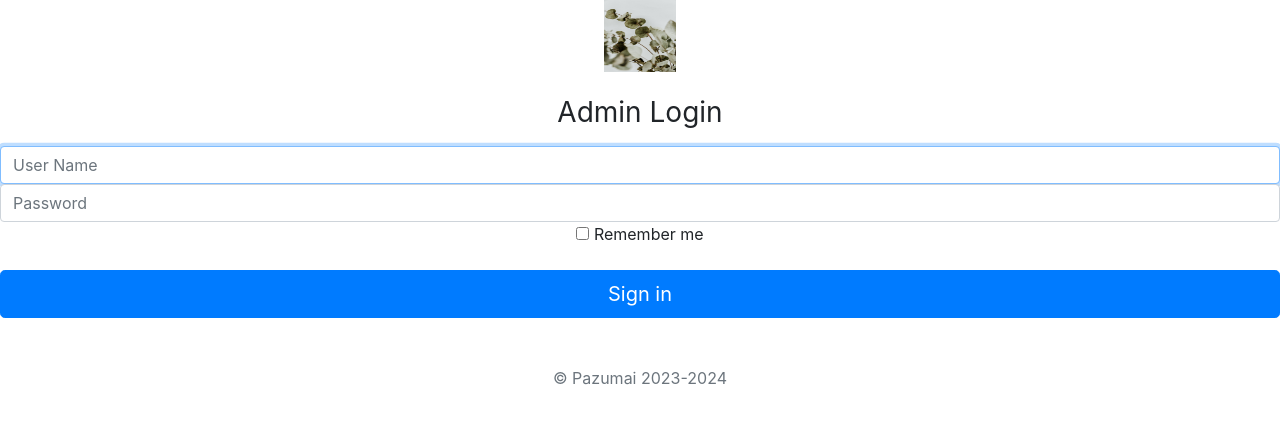
After one commit to RiyaMittal/pazumai_webapp, a Flask app: page /dashboard in a window 1280 px wide. The commit adds this page. Shown: the top 424 px of the page. Run offline with Flask 3, Linux system fonts and the light colour scheme; parts of the project's set-up code (start-up, migrations or seed data) failed here and were passed over; some libraries are stand-ins or nearby versions.

Commit message:
adding login logout functionality

```diff
--- a/config.json
+++ b/config.json
@@ -9,7 +9,10 @@
     "yt_url": "https://www.youtube.com/pazumai_app",
     "ig_url": "https://www.instagram.com/pazumai_app",
     "app_name": "Pazumai",
-    "gmail-user": "",
-    "gmail-password": ""
+    "gmail-user": "pazumai",
+    "gmail-password": "pazumai",
+    "admin_user": "pazumai",
+    "admin_password": "pazumai",
+    "login_image" : "\/Users\/shreyaggarwal\/PycharmProjects\/flask-app-pazumai\/pazumai_webapp\/static\/images\/leaf.jpg"
   }
 }
--- a/main.py
+++ b/main.py
@@ -1,5 +1,6 @@
-from flask import Flask, render_template, request
+from flask import Flask, render_template, request, session, redirect
 from flask_sqlalchemy import SQLAlchemy
+from werkzeug.utils import secure_filename
 import json
 from datetime import datetime
 
@@ -7,6 +8,7 @@ local_server = True
 
 app = Flask(__name__)
 
+app.secret_key = "super-secret-key"
 with open('config.json', 'r') as c:
     params = json.load(c)['params']
 
@@ -16,6 +18,7 @@ if local_server:
     app.config['SQLALCHEMY_DATABASE_URI'] = params['local_uri']  # mysql+pymysql://root:@localhost/coding_finale'
 else:
     app.config['SQLALCHEMY_DATABASE_URI'] = params['prod_uri']
+
 
 db = SQLAlchemy(app)
 
@@ -67,6 +70,28 @@ def contact():
 
     return render_template('contact.html', params=params)
 
+@app.route("/dashboard", methods=['GET', 'POST'])
+def dashboard():
+    # session.popitem()
+    if 'user' in session and session['user'] == params['admin_user']:
+
+        return render_template('dashboard.html', params=params)
+
+    if request.method == 'POST':
+        username = request.form.get('uname')
+        userpass = request.form.get('pass')
+
+        if (userpass == params['admin_user'] and userpass == params['admin_password']):
+            session['user'] = username
+
+            return render_template('dashboard.html', params=params)
+
+    return render_template('login.html', params=params)
+
+@app.route("/logout")
+def logout():
+    session.pop('user')
+    return redirect('/dashboard')
 
 
 app.run(debug=True)
--- a/templates/aboutus.html
+++ b/templates/aboutus.html
@@ -8,7 +8,7 @@
                         <div class="site-heading">
                             <h1>About Us</h1>
                             <h2>Welcome to Pazumai</h2>
-                            <p>We at Pazumai, wish to bring back those times, when people consumed all-natural and organic Oil and Diary products, free from present-day chemicals and pesticides.
+                            <   p>We at Pazumai, wish to bring back those times, when people consumed all-natural and organic Oil and Diary products, free from present-day chemicals and pesticides.
 
 In July 2022, we came up with Pazumai Organics, and opened our first store in Chennai/India.</p>
 <br>
--- /dev/null
+++ b/templates/dashboard.html
@@ -0,0 +1,3 @@
+     {% extends "layout.html" %}
+{% block body %}
+     {% endblock %}
--- a/templates/layout.html
+++ b/templates/layout.html
@@ -40,14 +40,18 @@
                         <li class="nav-item"><a class="nav-link px-lg-3 py-3 py-lg-4" href="/">Home</a></li>
                        <!--- <li class="nav-item"><a class="nav-link px-lg-3 py-3 py-lg-4" href="/about">About</a></li>--->
                        <div class="dropdown">
-                         <a aria-expanded="false"  class="btn btn-primary dropdown-toggle" data-bs-toggle="dropdown" id="dropdownMenuButton" type="button" href="/about" >About</a>
+
+                         <a aria-expanded="false"  class="nav-link px-lg-3 py-3 py-lg-4" data-bs-toggle="dropdown" id="dropdownMenuButton" type="button" href="/about" >About</a>
                                 <ul class="dropdown-menu" aria-labelledby="dropdownMenuButton">
+                                    <li><a class="dropdown-item" href="/about">About Us</a></li>
                                      <li><a class="dropdown-item" href="/mission">Our Mission</a></li>
                                      <li><a class="dropdown-item" href="/factory">Factory</a></li>
                                 </ul>
                         </div>
 
                         <li class="nav-item"><a class="nav-link px-lg-3 py-3 py-lg-4" href="/contact">Contact</a></li>
+                        <li class="nav-item"><a class="nav-link px-lg-3 py-3 py-lg-4" href="/logout" > Logout</a></li>
+
                     </ul>
                 </div>
             </div>
--- /dev/null
+++ b/templates/login.html
@@ -0,0 +1,42 @@
+<!doctype html>
+<html lang="en">
+  <head>
+    <meta charset="utf-8">
+    <meta name="viewport" content="width=device-width, initial-scale=1, shrink-to-fit=no">
+    <meta name="description" content="">
+    <meta name="author" content="">
+    <link rel="icon" href="../../../../favicon.ico">
+
+    <title>Admin Panel</title>
+
+    <!-- Bootstrap core CSS -->
+    <link rel="stylesheet" href="https://stackpath.bootstrapcdn.com/bootstrap/4.1.3/css/bootstrap.min.css" integrity="sha384-MCw98/SFnGE8fJT3GXwEOngsV7Zt27NXFoaoApmYm81iuXoPkFOJwJ8ERdknLPMO" crossorigin="anonymous">
+
+    <!-- Custom styles for this template -->
+    <link href="signin.css" rel="stylesheet">
+  </head>
+
+  <body class="text-center">
+
+ <link href="{{url_for('static', filename='css/signin.css')}}" rel="stylesheet">
+
+    <form class="form-signin" action="/dashboard" method="post">
+      {% set fname = 'assets/img/'+  params['login_image']  %}
+      <img class="mb-4" src="{{url_for('static', filename=fname)}}" alt="" width="72" height="72">
+      <h1 class="h3 mb-3 font-weight-normal">Admin Login</h1>
+      <label for="uname" class="sr-only">User Name</label>
+      <input type="text" id="uname" name="uname" class="form-control" placeholder="User Name" required autofocus>
+      <label for="pass" class="sr-only">Password</label>
+      <input type="password" id="pass" name="pass" class="form-control" placeholder="Password" required>
+      <div class="checkbox mb-3">
+        <label>
+          <input type="checkbox" value="remember-me"> Remember me
+        </label>
+      </div>
+      <button class="btn btn-lg btn-primary btn-block" type="submit">Sign in</button>
+      <p class="mt-5 mb-3 text-muted">&copy; {{params['app_name'] }} 2023-2024</p>
+    </form>
+
+
+ </body>
+</html>
```
Also changed, not shown: static/images/leaf.jpg (added), static/images/logo.png (added).
